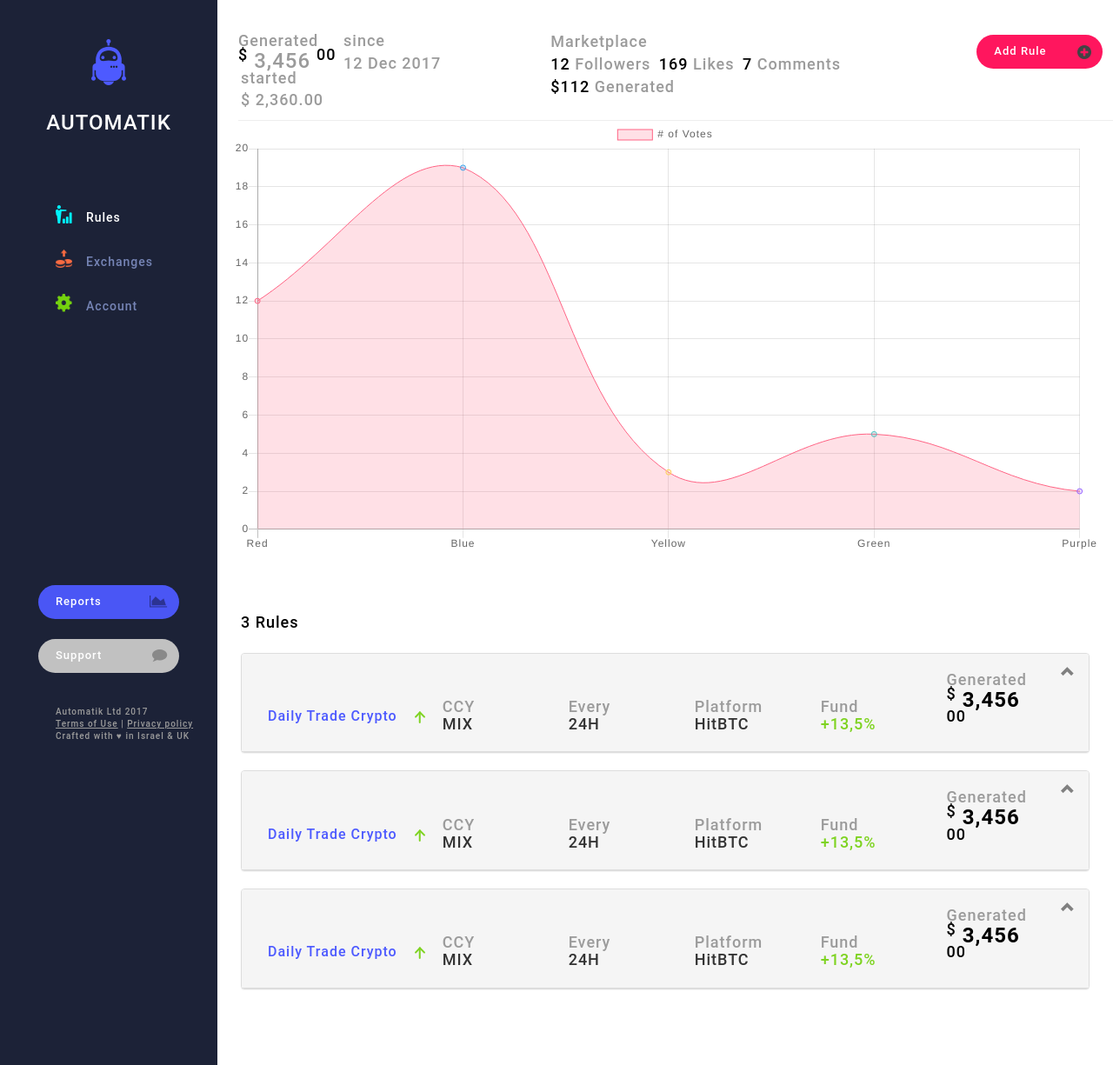
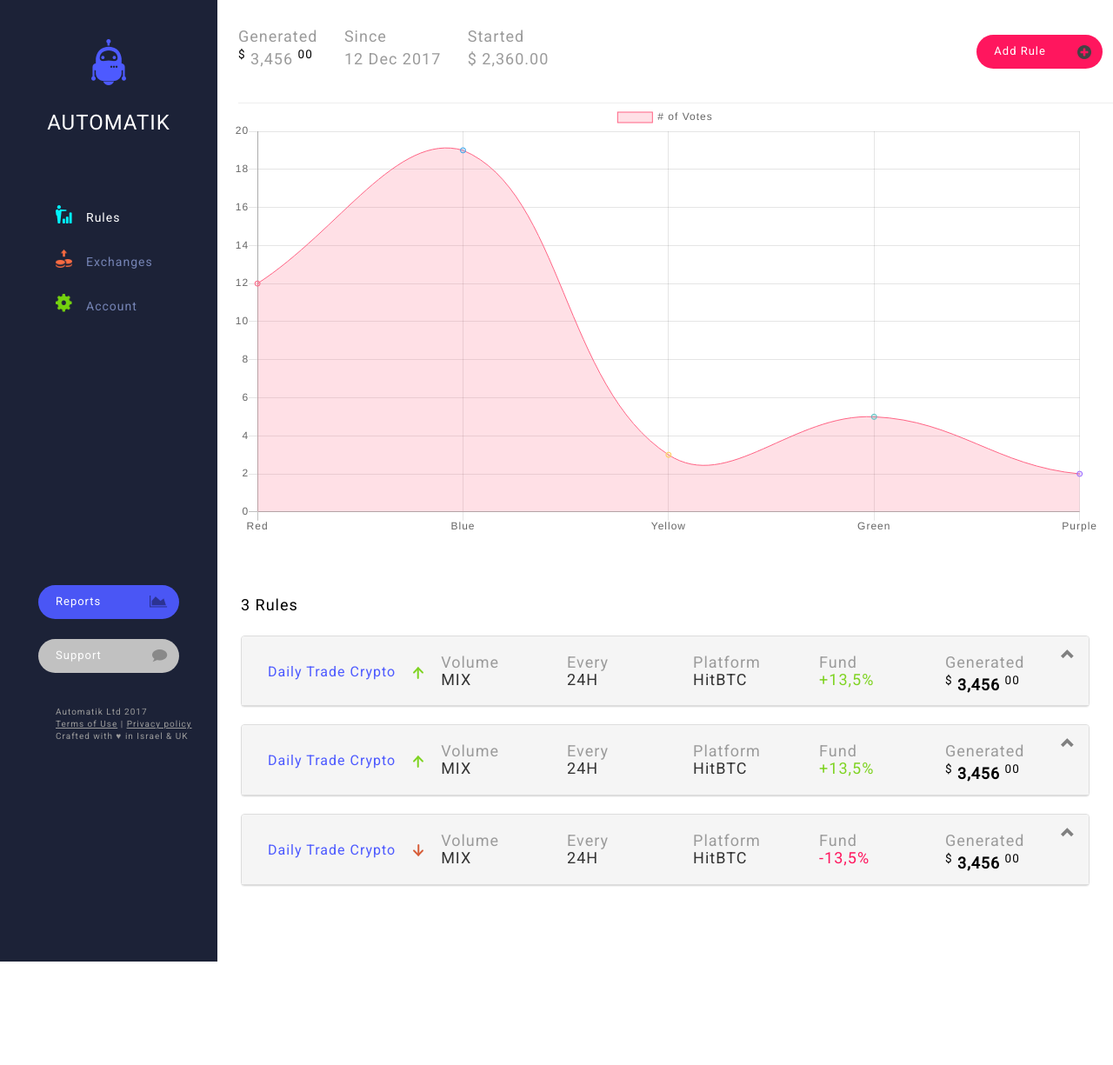
Before and after one commit to Matteobikk90/automatik, a PHP site: page / in a window 1280 px wide. Shown: the whole page at 87% size. After the commit the page ends 1106 px from the top, so only its background shows below. Run offline with PHP 8.4, Linux system fonts and the light colour scheme; some libraries are stand-ins or nearby versions.

Commit message:
bugs fixed

```diff
--- a/css/style.css
+++ b/css/style.css
@@ -43,6 +43,14 @@
 	color: #4d5aff;
 }
 
+.light-red {
+	color: #ff165e;
+}
+
+.no-padding {
+	padding: 0 !important;
+}
+
 /* Inputs, buttons */
 
 ::-webkit-input-placeholder { /* Chrome/Opera/Safari */
@@ -502,13 +523,13 @@
     margin-right: 4px;
 }
 
-.crypto-since-home-container, .crypto-started-home-container {
+.crypto-balance-container, .crypto-since-home-container, .crypto-started-home-container {
     position: relative;
     top: 8px;
-    margin: 0 3px;
+    margin-right: 25px;
 }
 
-.crypto-since-container h4:last-child, .crypto-started-container h4:last-child, .crypto-generating-container h4:last-child, .crypto-fund-container h4:last-child, .crypto-since-home-container h4:last-child, .crypto-started-home-container h4:last-child {
+.crypto-since-container h4:last-child, .crypto-started-container h4:last-child, .crypto-generating-container h4:last-child, .crypto-fund-container h4:last-child, .crypto-balance, .crypto-since-home-container h4:last-child, .crypto-started-home-container h4:last-child {
 	position: relative;
     top: 6px;
 }
--- a/homepage.html
+++ b/homepage.html
@@ -8,6 +8,7 @@
 
 	<!-- Css -->
 
+	<link href="https://fonts.googleapis.com/css?family=Roboto" rel="stylesheet">
 	<link rel="shortcut icon" type="image/png" href="./images/Robo.to.png"/>
 	<link href="https://maxcdn.bootstrapcdn.com/bootstrap/3.3.7/css/bootstrap.min.css" rel="stylesheet" integrity="sha384-BVYiiSIFeK1dGmJRAkycuHAHRg32OmUcww7on3RYdg4Va+PmSTsz/K68vbdEjh4u" crossorigin="anonymous">
 	<link rel="stylesheet" href="css/style.css">
@@ -16,20 +17,20 @@
 
 <body>
 
+	<!-- Hamburger Button -->
+		<div class="collpasingSidebar hidden-sm visible-xs">
+		  <svg viewBox="0 0 800 600">
+		    <path d="M300,220 C300,220 520,220 540,220 C740,220 640,540 520,420 C440,340 300,200 300,200" id="top"></path>
+		    <path d="M300,320 L540,320" id="middle"></path>
+		    <path d="M300,210 C300,210 520,210 540,210 C740,210 640,530 520,410 C440,330 300,190 300,190" id="bottom" transform="translate(480, 320) scale(1, -1) translate(-480, -318) "></path>
+		  </svg>
+		</div>
+	<!-- End Hamburger Button -->
+
 	<div class="wrapper">
 
             <!-- Sidebar -->
             <nav class="sidebar">
-
-            	<!-- Hamburger Button -->
-            	<div class="collpasingSidebar hidden-sm visible-xs">
-				  <svg viewBox="0 0 800 600">
-				    <path d="M300,220 C300,220 520,220 540,220 C740,220 640,540 520,420 C440,340 300,200 300,200" id="top"></path>
-				    <path d="M300,320 L540,320" id="middle"></path>
-				    <path d="M300,210 C300,210 520,210 540,210 C740,210 640,530 520,410 C440,330 300,190 300,190" id="bottom" transform="translate(480, 320) scale(1, -1) translate(-480, -318) "></path>
-				  </svg>
-				</div>
-				<!-- End Hamburger Button -->
 
             	<img class="roboto-logo" width="40px" src="./images/Robo.to.png" alt="Automatik Logo" title="Automatik Logo">
 
@@ -81,40 +82,30 @@
 
             <div id="checkIfNavbarIsOpen" class="container no-overflow">
 
-            	<!-- Hamburger Button -->
-            	<div class="collpasingSidebar hidden-sm visible-xs">
-				  <svg viewBox="0 0 800 600">
-				    <path d="M300,220 C300,220 520,220 540,220 C740,220 640,540 520,420 C440,340 300,200 300,200" id="top"></path>
-				    <path d="M300,320 L540,320" id="middle"></path>
-				    <path d="M300,210 C300,210 520,210 540,210 C740,210 640,530 520,410 C440,330 300,190 300,190" id="bottom" transform="translate(480, 320) scale(1, -1) translate(-480, -318) "></path>
-				  </svg>
-				</div>
-				<!-- End Hamburger Button -->
-
             	<div class="row">
             		<div class="content-header">
-	            		<div class="col-lg-4 col-md-5 col-xs-12">
+	            		<div class="col-lg-10 col-md-9 col-sm-8 col-xs-12">
 		            		<div class="crypto-first-column">
 		            			<div class="crypto-balance-container inline-block">
 			    					<h4 class="balance light-grey">Generated</h4>
-			    					<h3 class="crypto-balance">
+			    					<h4 class="crypto-balance">
 			    						<sup class="black">$</sup>
 			    						<span class="light-grey"><strong>3,456</strong></span>
 			    						<sup class="black">00</sup>
-			    					</h3>
+			    					</h4>
 			    				</div>
 								<div class="crypto-since-home-container inline-block">
-			    					<h4 class="since-home light-grey">since</h4>
+			    					<h4 class="since-home light-grey">Since</h4>
 			    					<h4 class="since-home-date light-grey">12 Dec 2017</h4>
 			    				</div>
 			    				<div class="crypto-started-home-container inline-block">
-			    					<h4 class="started-home light-grey">started</h4>
+			    					<h4 class="started-home light-grey">Started</h4>
 			    					<h4 class="started-home-with light-grey">$ 2,360.00</h4>
 			    				</div>
 		            		</div>
 	            		</div>
 
-						<div class="col-lg-6 col-md-7 col-xs-12">
+						<!-- <div class="col-lg-6 col-md-7 col-xs-12">
 		            		<div class="crypto-second-column-marketplace">
 
 			    				<div class="crypto-generating-container inline-block">
@@ -143,9 +134,9 @@
 			    					</h4>
 			    				</div>
 		    				</div>
-	    				</div>
+	    				</div> -->
 
-						<div class="col-lg-2 col-lg-offset-0 col-md-offset-3 col-md-6 col-xs-12 text-center">
+						<div class="col-lg-2 col-md-3 col-sm-4 col-xs-12 text-center">
 							<div class="crypto-third-column">
 			    				<ul class="list-unstyled top-right-buttons inline-block">
 				                	<li>
@@ -184,7 +175,7 @@
 							          		<img src="./images/up-currency.png" alt="up-currency" title="up-currency">
 							          	</span>
 								        <div class="crypto-name-container inline-block rules">
-					    					<h4 class="since-home light-grey">CCY</h4>
+					    					<h4 class="since-home light-grey">Volume</h4>
 					    					<h4 class="since-home-date">MIX</h4>
 					    				</div>
 					    				<div class="crypto-time-container inline-block rules">
@@ -201,11 +192,11 @@
 					    				</div>
 					    				<div class="crypto-balance-home-container inline-block rules">
 					    					<h4 class="balance light-grey">Generated</h4>
-					    					<h3 class="crypto-balance">
+					    					<h4 class="crypto-balance">
 					    						<sup class="black">$</sup>
 					    						<span class="black"><strong>3,456</strong></span>
 					    						<sup class="black">00</sup>
-					    					</h3>
+					    					</h4>
 					    				</div>
 				    				</a>
 							      </div>
@@ -227,7 +218,7 @@
 							          		<img src="./images/up-currency.png" alt="up-currency" title="up-currency">
 							          	</span>
 								        <div class="crypto-name-container inline-block rules">
-					    					<h4 class="since-home light-grey">CCY</h4>
+					    					<h4 class="since-home light-grey">Volume</h4>
 					    					<h4 class="since-home-date">MIX</h4>
 					    				</div>
 					    				<div class="crypto-time-container inline-block rules">
@@ -244,11 +235,11 @@
 					    				</div>
 					    				<div class="crypto-balance-home-container inline-block rules">
 					    					<h4 class="balance light-grey">Generated</h4>
-					    					<h3 class="crypto-balance">
+					    					<h4 class="crypto-balance">
 					    						<sup class="black">$</sup>
 					    						<span class="black"><strong>3,456</strong></span>
 					    						<sup class="black">00</sup>
-					    					</h3>
+					    					</h4>
 					    				</div>
 				    				</a>
 							      </div>
@@ -267,10 +258,10 @@
 							        	<a class="accordion-toggle" data-toggle="collapse" data-parent="#accordion" href="#collapseThree">
 						        		<span class="crypto-name-accordion rules light-blue">Daily Trade Crypto</span>
 							          	<span class="crypto-name-accordion">
-							          		<img src="./images/up-currency.png" alt="up-currency" title="up-currency">
+							          		<img src="./images/down-currency.png" alt="down-currency" title="down-currency">
 							          	</span>
 								        <div class="crypto-name-container inline-block rules">
-					    					<h4 class="since-home light-grey">CCY</h4>
+					    					<h4 class="since-home light-grey">Volume</h4>
 					    					<h4 class="since-home-date">MIX</h4>
 					    				</div>
 					    				<div class="crypto-time-container inline-block rules">
@@ -283,15 +274,15 @@
 					    				</div>
 					    				<div class="crypto-fund-accordion-container inline-block rules">
 					    					<h4 class="started-home light-grey">Fund</h4>
-					    					<h4 class="started-home-with light-green">+13,5%</h4>
+					    					<h4 class="started-home-with light-red">-13,5%</h4>
 					    				</div>
 					    				<div class="crypto-balance-accordion-container inline-block rules">
 					    					<h4 class="balance light-grey">Generated</h4>
-					    					<h3 class="crypto-balance">
+					    					<h4 class="crypto-balance">
 					    						<sup class="black">$</sup>
 					    						<span class="black"><strong>3,456</strong></span>
 					    						<sup class="black">00</sup>
-					    					</h3>
+					    					</h4>
 					    				</div>
 				    				</a>
 							      </div>
--- a/js/js.js
+++ b/js/js.js
@@ -5,6 +5,7 @@
 
         if ($('.sidebar').hasClass('active')) {
   			$('#checkIfNavbarIsOpen').removeClass('no-overflow');
+  			$(this).hide();
     	} else {
     		$('#checkIfNavbarIsOpen').addClass('no-overflow');
     	}
@@ -12,6 +13,11 @@
 
   	$(".collpasingSidebar").click(function() {
     	return $(".collpasingSidebar").toggleClass("cross");
+  	});
+
+  	$('.play-btn').click(function() {
+		$('a').removeClass('active');
+		$(this).toggleClass('active');
   	});
 
  //  	$("body").on('click', function () {
--- a/login.html
+++ b/login.html
@@ -7,6 +7,8 @@
 	<title>Automatik - Login</title>
 
 	<!-- Css -->
+
+	<link href="https://fonts.googleapis.com/css?family=Roboto" rel="stylesheet">
 	<link rel="shortcut icon" type="image/png" href="./images/Robo.to.png"/>
 	<link href="https://maxcdn.bootstrapcdn.com/bootstrap/3.3.7/css/bootstrap.min.css" rel="stylesheet" integrity="sha384-BVYiiSIFeK1dGmJRAkycuHAHRg32OmUcww7on3RYdg4Va+PmSTsz/K68vbdEjh4u" crossorigin="anonymous">
 	<link rel="stylesheet" href="css/style.css">
@@ -58,7 +60,7 @@
 					</span>
 					<span>|</span>
 					<span>
-						<a href="">Forgot password</a>
+						<a class="light-grey" href="">Forgot password</a>
 					</span>
 				</p>
 
```
Also changed, not shown: other parts of css/style.css (+60 -23 lines), account/billing.html (+13 -14 lines), account/settings.html (+19 -17 lines), home.html (+19 -18 lines).
